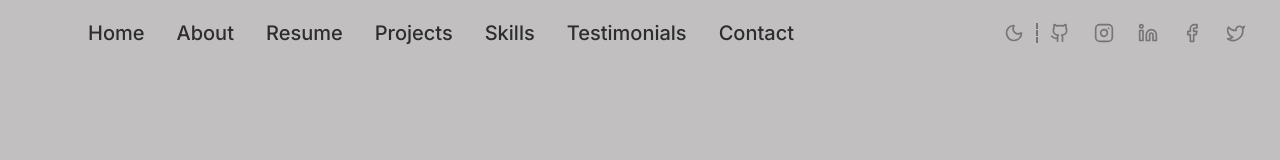
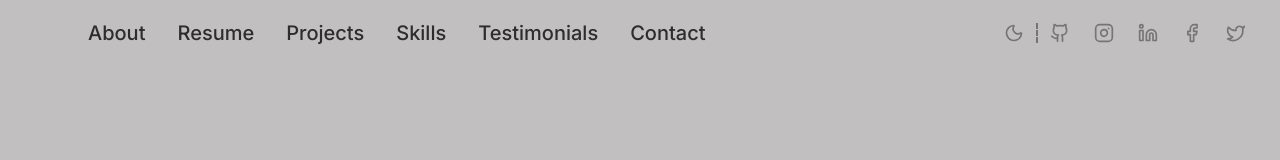
Before and after one commit to dinesh-bazgain/Portfolio, a Next.js app: page / in a window 1280 px wide. Shown: the top 160 px of the page. Built offline with nearby package versions, Linux system fonts and the light colour scheme; a web font is replaced by a local one.

Commit message:
fix: Comment out Home navigation link in NAV_ITEMS for future reference

```diff
--- a/src/data/navigation.ts
+++ b/src/data/navigation.ts
@@ -6,7 +6,7 @@ export interface NavItem {
 }
 
 export const NAV_ITEMS: NavItem[] = [
-  { id: "home", label: "Home", href: "/" },
+  // { id: "home", label: "Home", href: "/" },
   { id: "about", label: "About", href: "/about" },
   { id: "resume", label: "Resume", href: "/resume" },
   // { id: "credentials", label: "Credentials", href: "#credentials" },
```
